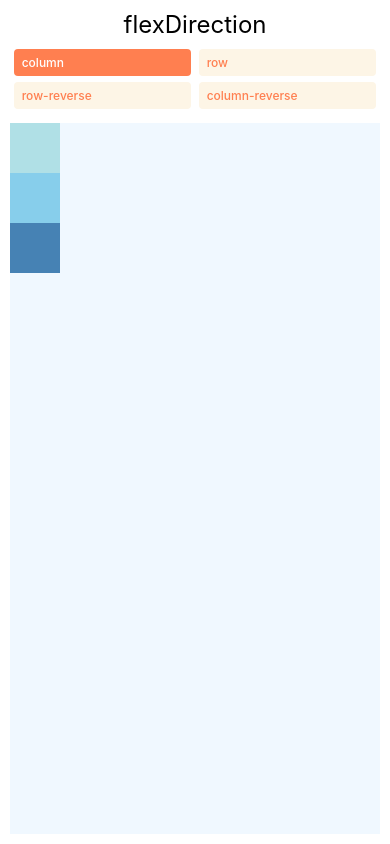
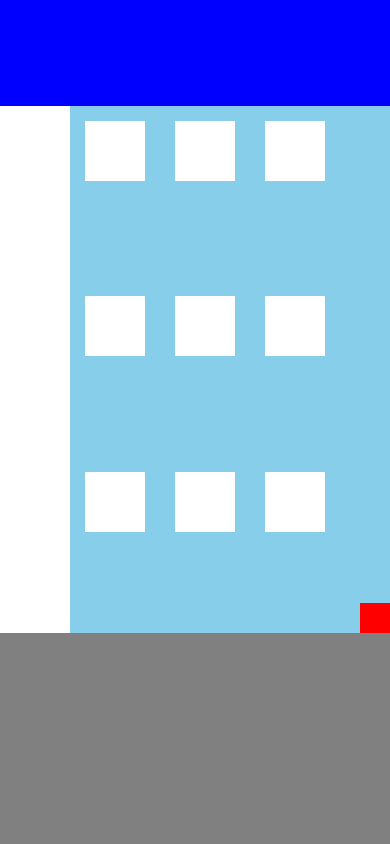
Before and after one commit to bagguo/react-native-samples-guo, a React Native app: screen / in a window 390 px wide. Built offline with nearby package versions, Linux system fonts and the light colour scheme.

Commit message:
flex: flexWrap

```diff
--- a/App.js
+++ b/App.js
@@ -8,6 +8,7 @@
 //       // Try setting `flexDirection` to `"row"`.
 //       flexDirection: "column"
 //     }]}>
+          //高度：1:2:3
 //       <View style={{ flex: 1, backgroundColor: "red" }} />
 //       <View style={{ flex: 2, backgroundColor: "darkorange" }} />
 //       <View style={{ flex: 3, backgroundColor: "green" }} />
@@ -26,112 +27,149 @@
 
 
 // -------------*****RN offical flex demo2------------
-import { useState } from 'react';
-import { StyleSheet, Text, TouchableOpacity, View } from "react-native";
+// import { useState } from 'react';
+// import { StyleSheet, Text, TouchableOpacity, View } from "react-native";
 
-const FlexDirectionBasics = () => {
-  const [flexDirection, setflexDirection] = useState("column");
+// const FlexDirectionBasics = () => {
+//   const [flexDirection, setflexDirection] = useState("column");
 
-  return (
-    <PreviewLayout
-      label="flexDirection"
-      values={["column", "row", "row-reverse", "column-reverse"]}
-      selectedValue={flexDirection}
-      setSelectedValue={setflexDirection}
-    >
-      <View
-        style={[styles.box, { backgroundColor: "powderblue" }]}
-      />
-      <View
-        style={[styles.box, { backgroundColor: "skyblue" }]}
-      />
-      <View
-        style={[styles.box, { backgroundColor: "steelblue" }]}
-      />
-    </PreviewLayout>
-  );
-};
+//   return (
+//     <PreviewLayout
+//       label="flexDirection"
+//       values={["column", "row", "row-reverse", "column-reverse"]}
+//       selectedValue={flexDirection}
+//       setSelectedValue={setflexDirection}
+//     >
+//       <View
+//         style={[styles.box, { backgroundColor: "powderblue" }]}
+//       />
+//       <View
+//         style={[styles.box, { backgroundColor: "skyblue" }]}
+//       />
+//       <View
+//         style={[styles.box, { backgroundColor: "steelblue" }]}
+//       />
+//     </PreviewLayout>
+//   );
+// };
 
-const PreviewLayout = ({
-  label,
-  children,
-  values,
-  selectedValue,
-  setSelectedValue,
-}) => (
-  <View style={{ padding: 10, flex: 1 }}>
-    <Text style={styles.label}>{label}</Text>
-    <View style={styles.row}>
-      {values.map((value) => (
-        <TouchableOpacity
-          key={value}
-          onPress={() => setSelectedValue(value)}
-          style={[
-            styles.button,
-            selectedValue === value && styles.selected,
-          ]}
-        >
-          <Text
-            style={[
-              styles.buttonLabel,
-              selectedValue === value && styles.selectedLabel,
-            ]}
-          >
-            {value}
-          </Text>
-        </TouchableOpacity>
-      ))}
-    </View>
-    <View style={[styles.container, { [label]: selectedValue }]}>
-      {children}
-    </View>
-  </View>
-);
+// const PreviewLayout = ({
+//   label,
+//   children,
+//   values,
+//   selectedValue,
+//   setSelectedValue,
+// }) => (
+//   <View style={{ padding: 10, flex: 1 }}>
+//     <Text style={styles.label}>{label}</Text>
+//     <View style={styles.row}>
+//       {values.map((value) => (
+//         <TouchableOpacity
+//           key={value}
+//           onPress={() => setSelectedValue(value)}
+//           style={[
+//             styles.button,
+//             selectedValue === value && styles.selected,
+//           ]}
+//         >
+//           <Text
+//             style={[
+//               styles.buttonLabel,
+//               selectedValue === value && styles.selectedLabel,
+//             ]}
+//           >
+//             {value}
+//           </Text>
+//         </TouchableOpacity>
+//       ))}
+//     </View>
+//     <View style={[styles.container, { [label]: selectedValue }]}>
+//       {children}
+//     </View>
+//   </View>
+// );
 
-const styles = StyleSheet.create({
-  container: {
-    flex: 1,
-    marginTop: 8,
-    backgroundColor: "aliceblue",
-  },
-  box: {
-    width: 50,
-    height: 50,
-  },
-  row: {
-    flexDirection: "row",
-    flexWrap: "wrap",
-  },
-  button: {
-    paddingHorizontal: 8,
-    paddingVertical: 6,
-    borderRadius: 4,
-    backgroundColor: "oldlace",
-    alignSelf: "flex-start",
-    marginHorizontal: "1%",
-    marginBottom: 6,
-    minWidth: "48%",
-    textAlign: "center",
-  },
-  selected: {
-    backgroundColor: "coral",
-    borderWidth: 0,
-  },
-  buttonLabel: {
-    fontSize: 12,
-    fontWeight: "500",
-    color: "coral",
-  },
-  selectedLabel: {
-    color: "white",
-  },
-  label: {
-    textAlign: "center",
-    marginBottom: 10,
-    fontSize: 24,
-  },
-});
+// const styles = StyleSheet.create({
+//   container: {
+//     flex: 1,
+//     marginTop: 8,
+//     backgroundColor: "aliceblue",
+//   },
+//   box: {
+//     width: 50,
+//     height: 50,
+//   },
+//   row: {
+//     flexDirection: "row",
+//     flexWrap: "wrap",
+//   },
+//   button: {
+//     paddingHorizontal: 8,
+//     paddingVertical: 6,
+//     borderRadius: 4,
+//     backgroundColor: "oldlace",
+//     alignSelf: "flex-start",
+//     marginHorizontal: "1%",
+//     marginBottom: 6,
+//     minWidth: "48%",
+//     textAlign: "center",
+//   },
+//   selected: {
+//     backgroundColor: "coral",
+//     borderWidth: 0,
+//   },
+//   buttonLabel: {
+//     fontSize: 12,
+//     fontWeight: "500",
+//     color: "coral",
+//   },
+//   selectedLabel: {
+//     color: "white",
+//   },
+//   label: {
+//     textAlign: "center",
+//     marginBottom: 10,
+//     fontSize: 24,
+//   },
+// });
 
-export default FlexDirectionBasics;
+// export default FlexDirectionBasics;
 
 //--------------demo3----------
+//from 学习React-Native的正确姿势(一)https://zhuanlan.zhihu.com/p/31894354
+import React from "react";
+import { StyleSheet, Text, View } from "react-native";
+
+//wrap 实现了在所在轴向上不能继续延伸而另起一行的效果
+const renderScript2 = () => {
+  return (
+    <View style={{
+      flex: 1,
+      flexDirection: "column",
+      backgroundColor: "grey"
+    }}>
+      <View style={{flex: 1, backgroundColor: "blue"}}/>
+      <View style={{flex: 5, flexDirection: "row", backgroundColor: "skyblue"}}>
+        <View style={{width: 70, backgroundColor: "white"}}/>
+
+        <View style={{flex: 1, flexDirection: "row", flexWrap: "wrap", backgroundColor: "ppink"}}>
+          <View style={{width: 60, height: 60, margin: 15, backgroundColor: "white"}}/>
+          <View style={{width: 60, height: 60, margin: 15, backgroundColor: "white"}}/>
+          <View style={{width: 60, height: 60, margin: 15, backgroundColor: "white"}}/>
+          <View style={{width: 60, height: 60, margin: 15, backgroundColor: "white"}}/>
+          <View style={{width: 60, height: 60, margin: 15, backgroundColor: "white"}}/>
+          <View style={{width: 60, height: 60, margin: 15, backgroundColor: "white"}}/>
+          <View style={{width: 60, height: 60, margin: 15, backgroundColor: "white"}}/>
+          <View style={{width: 60, height: 60, margin: 15, backgroundColor: "white"}}/>
+          <View style={{width: 60, height: 60, margin: 15, backgroundColor: "white"}}/>
+
+          <View style={{width:30, height: 30, position: "absolute", right: 0, bottom: 0, backgroundColor: "red"}}/>
+        </View>
+      </View>
+
+      <View style={{flex: 2, backgroundColor: "stellblue"}}/>
+    </View>
+  );
+}
+
+export default renderScript2;
```
